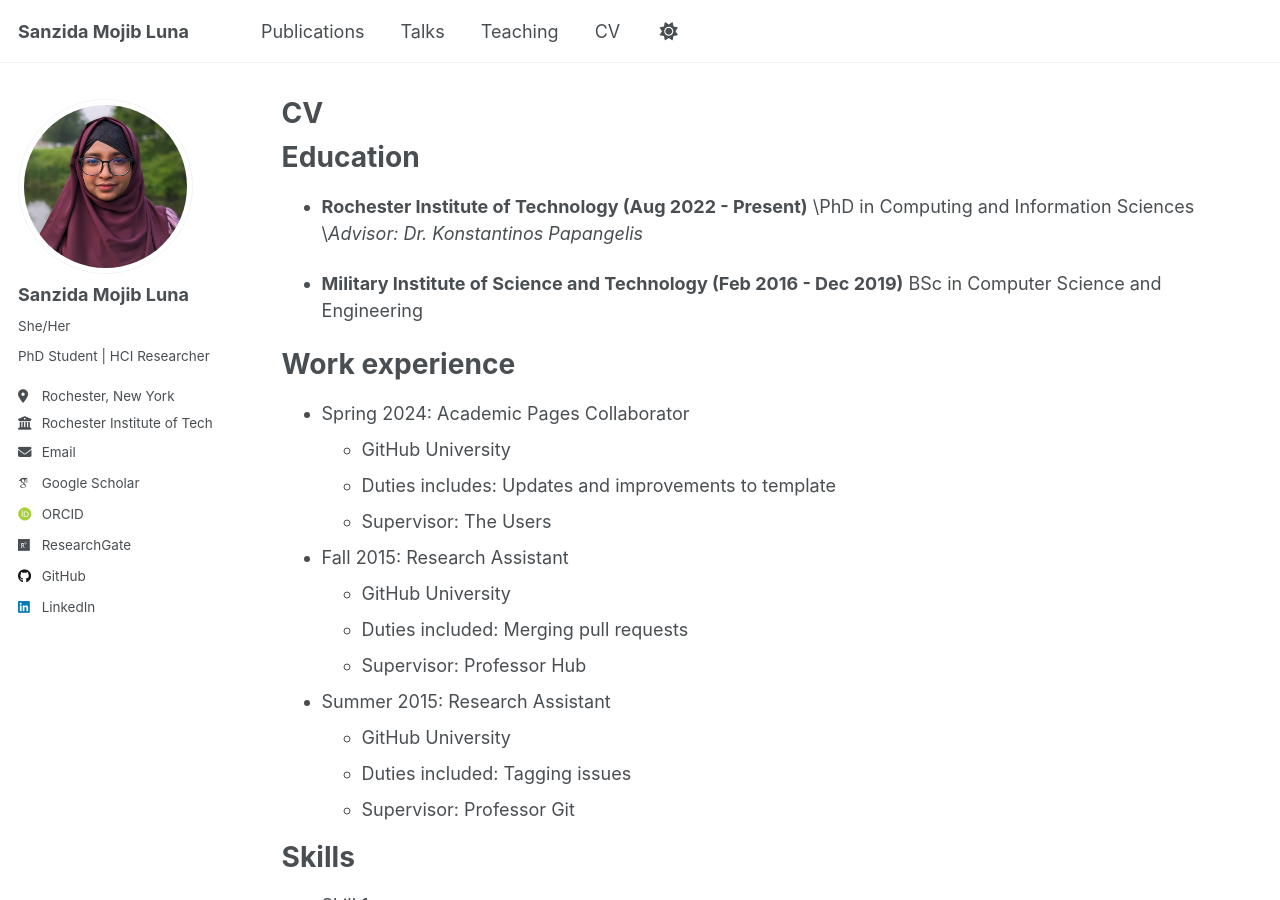
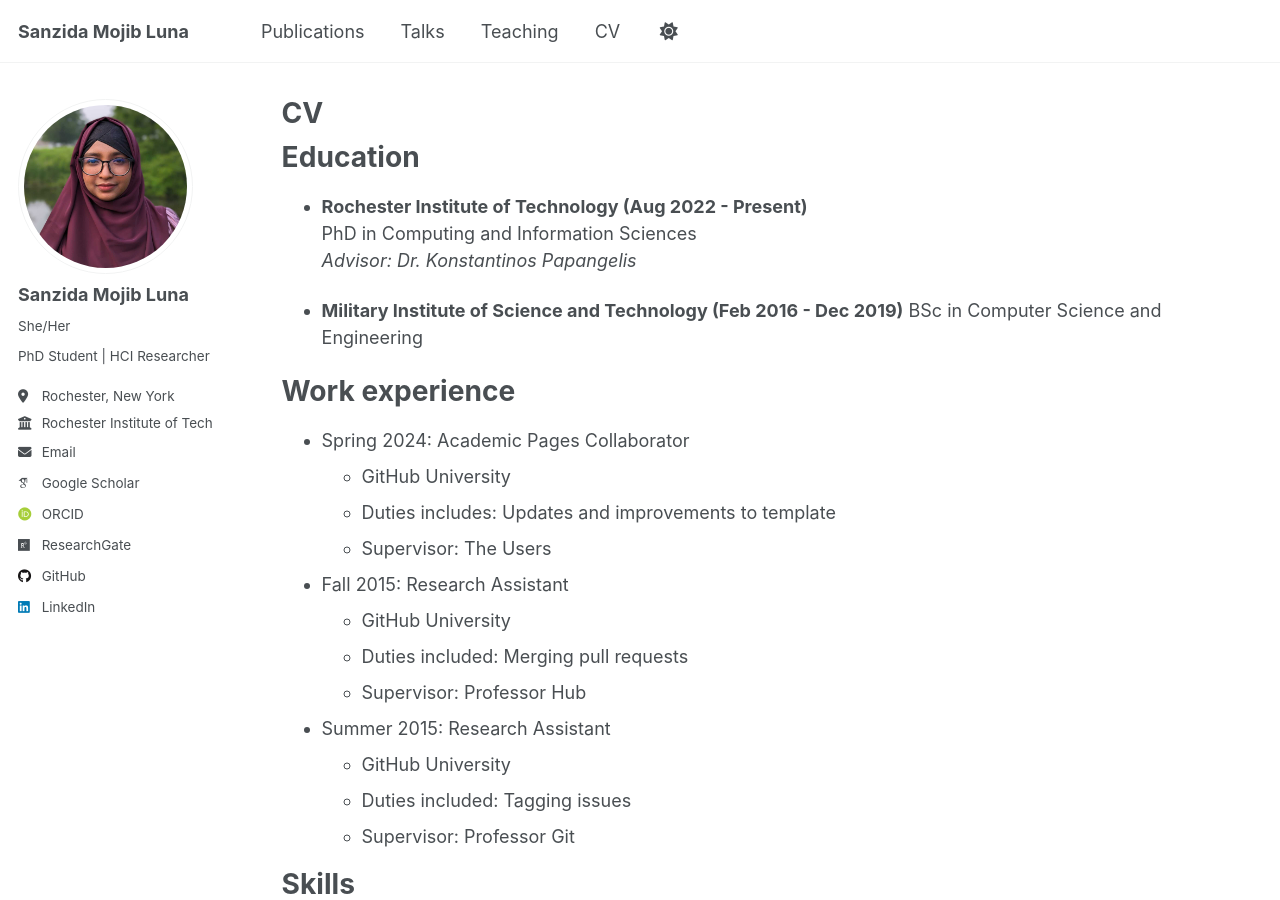
Before and after one commit to SanzidaMojibLuna/SanzidaMojibLuna.github.io, a Jekyll site: the page built from _pages/cv.md, in a window 1280 px wide and 900 px high. Built offline with Jekyll 4.4.1, drawn with Linux system fonts in a browser that asks for light colours; some web fonts are replaced; part of the change alters nothing that is shown.

Commit message:
Update cv.md

```diff
--- a/_pages/cv.md
+++ b/_pages/cv.md
@@ -12,8 +12,8 @@ redirect_from:
 Education
 ======
 * **Rochester Institute of Technology (Aug 2022 - Present)**
-  \\PhD in Computing and Information Sciences
-  \\_Advisor: Dr. Konstantinos Papangelis_
+   PhD in Computing and Information Sciences
+   _Advisor: Dr. Konstantinos Papangelis_
 
 * **Military Institute of Science and Technology (Feb 2016 - Dec 2019)**
   BSc in Computer Science and Engineering
```
